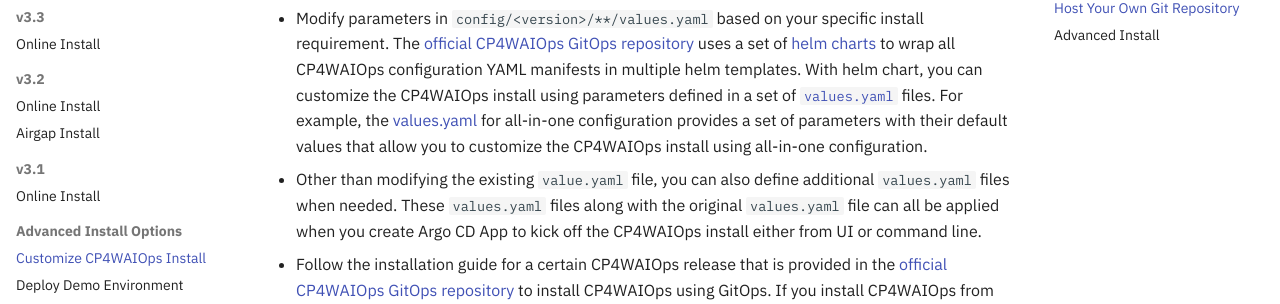
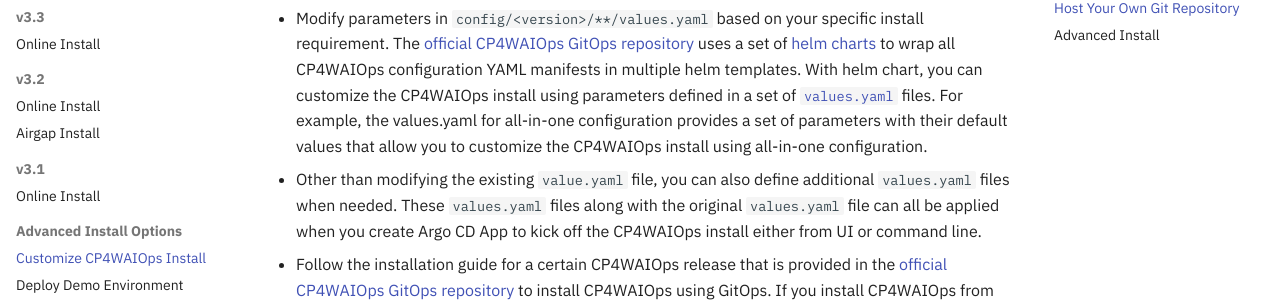
Before and after one commit to IBM/cp4waiops-gitops, an MkDocs documentation site: the page built from docs/cp4waiops-custom-install.md, in a window 1280 px wide and 900 px high, scrolled down 811 px. Shown: the part 175-479 px from the top of the window. Built offline with MkDocs 1.6.1 and Material for MkDocs 9.7.7, drawn with Linux system fonts in a browser that asks for light colours; comment, search, counter and statistics services are not loaded; part of the change alters nothing that is shown.

```diff
--- a/docs/cp4waiops-custom-install.md
+++ b/docs/cp4waiops-custom-install.md
@@ -25,7 +25,7 @@ To customize CP4WAIOps install using your own git repository, you need to follow
 
 - Fork this repository to your own GitHub account.
 
-- Modify parameters in `config/<version>/**/values.yaml` based on your specific install requirement. The [official CP4WAIOps GitOps repository](https://github.com/IBM/cp4waiops-gitops) uses a set of [helm charts](https://argo-cd.readthedocs.io/en/stable/user-guide/helm/) to wrap all CP4WAIOps configuration YAML manifests in multiple helm templates. With helm chart, you can customize the CP4WAIOps install using parameters defined in a set of [`values.yaml`](https://argo-cd.readthedocs.io/en/stable/user-guide/helm/#values-files) files. For example, the [values.yaml](../config/all-in-one/values.yaml) for all-in-one configuration provides a set of parameters with their default values that allow you to customize the CP4WAIOps install using all-in-one configuration.
+- Modify parameters in `config/<version>/**/values.yaml` based on your specific install requirement. The [official CP4WAIOps GitOps repository](https://github.com/IBM/cp4waiops-gitops) uses a set of [helm charts](https://argo-cd.readthedocs.io/en/stable/user-guide/helm/) to wrap all CP4WAIOps configuration YAML manifests in multiple helm templates. With helm chart, you can customize the CP4WAIOps install using parameters defined in a set of [`values.yaml`](https://argo-cd.readthedocs.io/en/stable/user-guide/helm/#values-files) files. For example, the values.yaml for all-in-one configuration provides a set of parameters with their default values that allow you to customize the CP4WAIOps install using all-in-one configuration.
 
 - Other than modifying the existing `value.yaml` file, you can also define additional `values.yaml` files when needed. These `values.yaml` files along with the original `values.yaml` file can all be applied when you create Argo CD App to kick off the CP4WAIOps install either from UI or command line.
 
```
